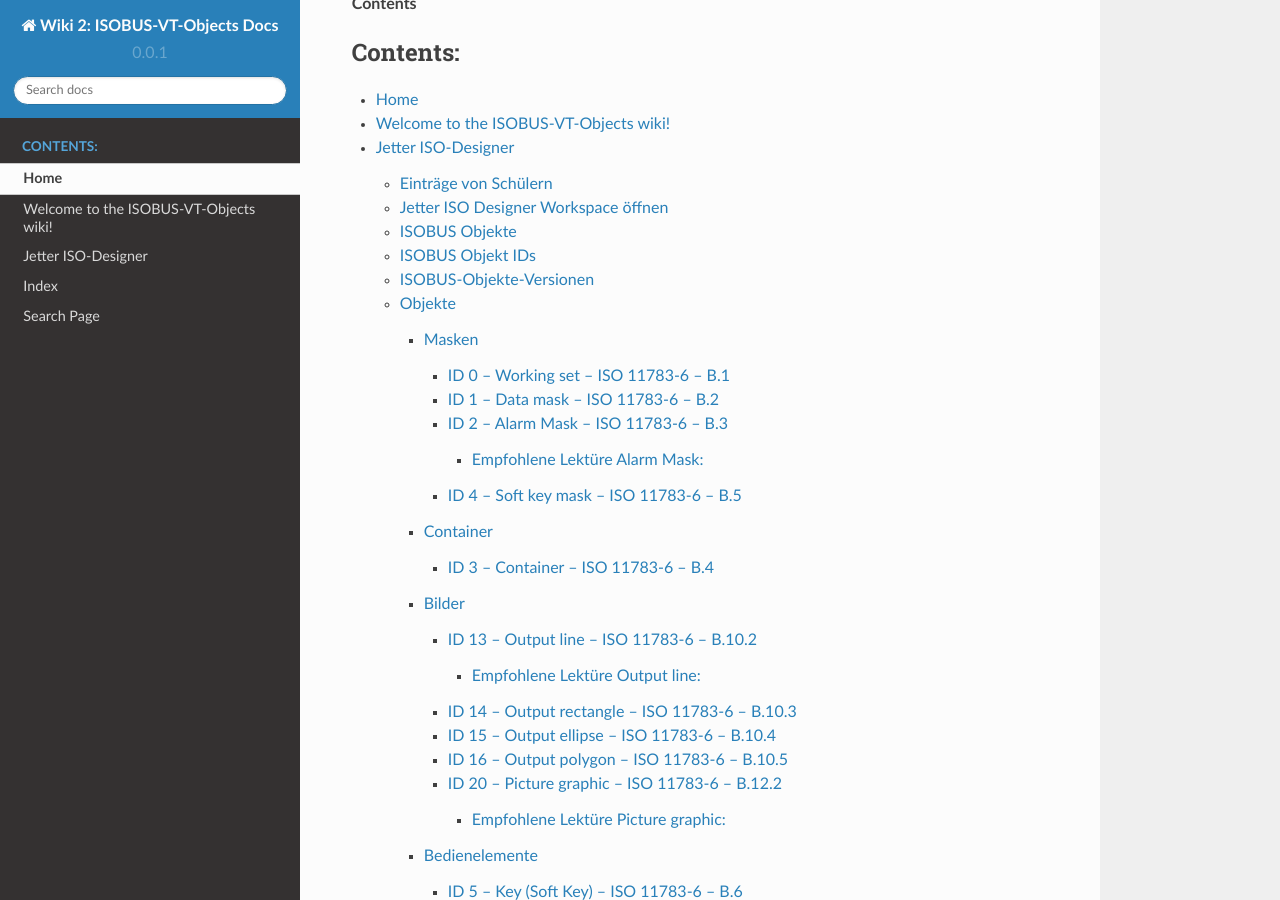
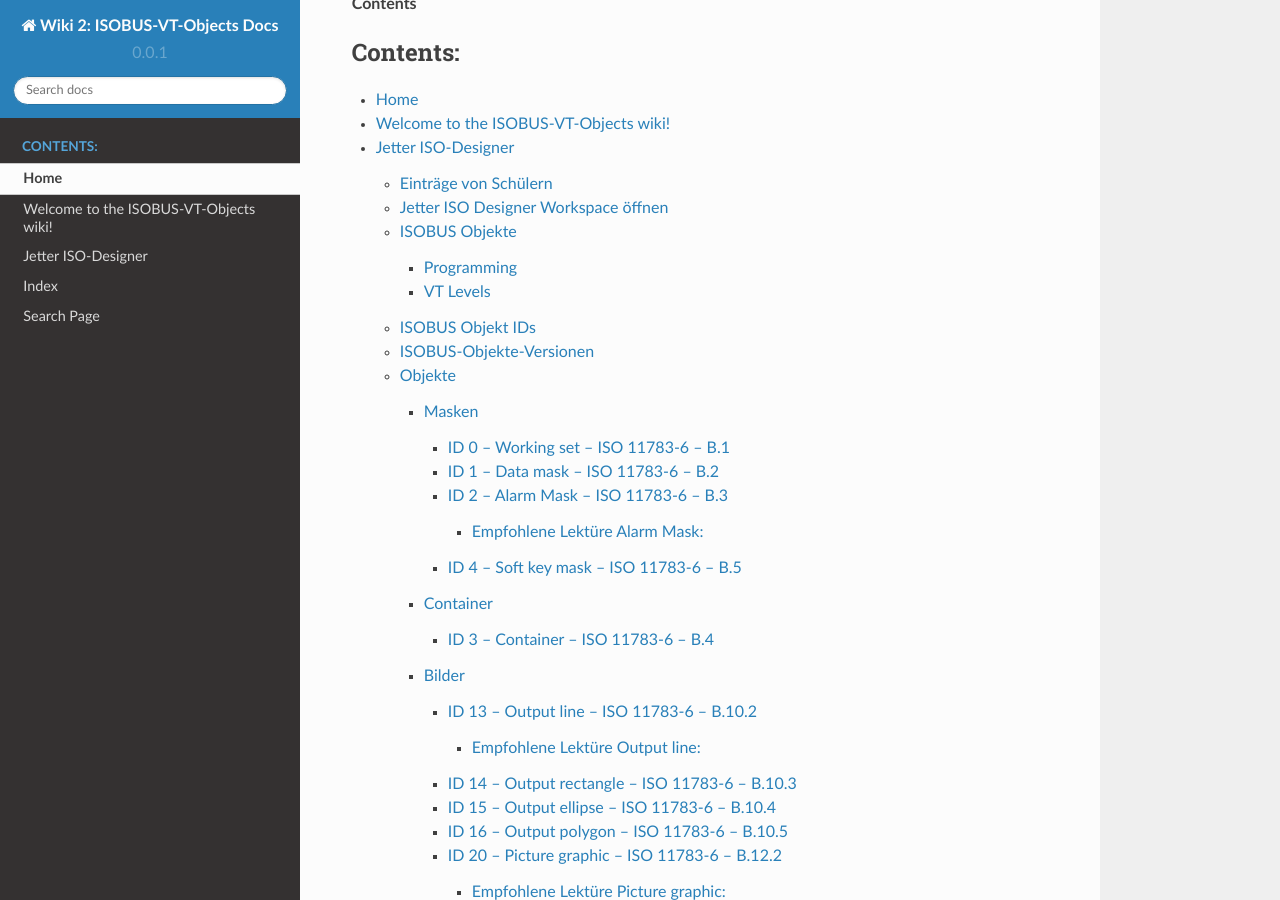
Before and after one commit to Meisterschulen-am-Ostbahnhof-Munchen/ISOBUS-VT-Objects-docs, a Sphinx documentation site: the page built from docs/index.md, in a window 1280 px wide and 900 px high, scrolled down 1133 px. Built offline with Sphinx 7.4.7 and the Read the Docs theme 2.0.0, drawn with Linux system fonts in a browser that asks for light colours.

Commit message:
Update ISOBUS-Objekte.md

```diff
--- a/docs/ISOBUS-Objekte.md
+++ b/docs/ISOBUS-Objekte.md
@@ -1,6 +1,8 @@
 # ISOBUS Objekte
 
 schauen Sie sich diesen Link genau an.
+
+## Programming
 
 [Programming\_And\_Libraries](https://extranet.epec.fi/Public/Manuals/EPEC_Programming_And_Libraries/projecttopics/topic000962.htm)
 
@@ -22,6 +24,8 @@
 
 hier kommt die Auflösung:
 
+## VT Levels
+
 |   | ISO 11783-06 | Jetter ISO-Designer | UT laut AEF Datenbank | AUX laut AEF Datenbank |
 | --- | --- | --- | --- | --- |
 | 1 | Unbenannt | \< nicht wählbar > | \< nicht zertifizierbar> | kein AUX |
```
